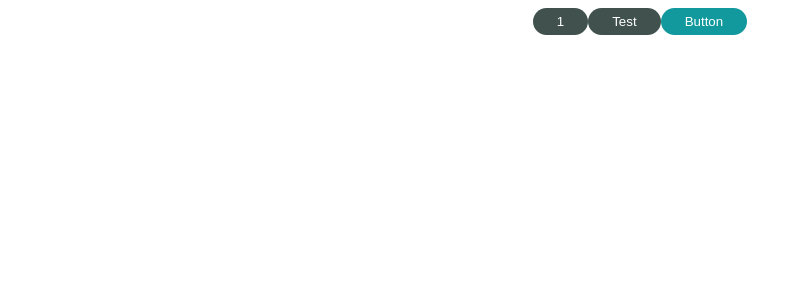
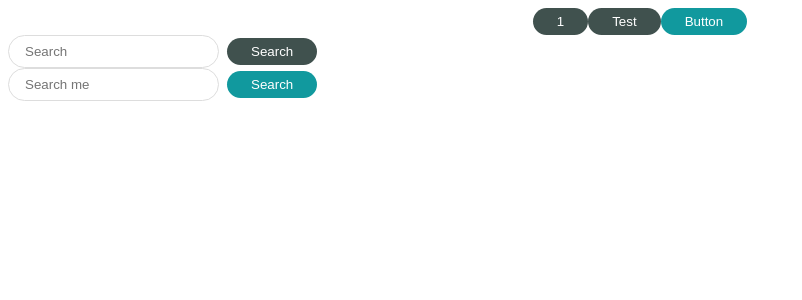
Before and after one commit to ayakamiyake7/codesandbox-practice4, a React (Create React App) app: page / in a window 1280 px wide. Shown: the top 300 px of the page, without its empty margins (0-802 px from the left). Built offline with nearby package versions, Linux system fonts and the light colour scheme.

Commit message:
Add molecules.

```diff
--- a/src/App.js
+++ b/src/App.js
@@ -1,5 +1,6 @@
 import { PrimaryButton } from "./components/atoms/button/PrimaryButton";
 import { SecondaryButton } from "./components/atoms/button/SecondaryButton";
+import { SearchInput } from "./components/molecules/SearchInput";
 import "./styles.css";
 
 export default function App() {
@@ -8,6 +9,8 @@
       <PrimaryButton>1</PrimaryButton>
       <PrimaryButton>Test</PrimaryButton>
       <SecondaryButton>Button</SecondaryButton>
+      <br />
+      <SearchInput />
     </div>
   );
 }
--- /dev/null
+++ b/src/components/atoms/input/Input.jsx
@@ -0,0 +1,13 @@
+import styled from "styled-components";
+
+export const Input = (props) => {
+  const { placeholder } = props;
+  return <SInput type="text" placeholder={placeholder} />;
+};
+
+const SInput = styled.input`
+  padding: 8px 16px;
+  border: solid 1px #ddd;
+  border-radius: 9999px;
+  outline: none;
+`;
--- /dev/null
+++ b/src/components/molecules/SearchInput.jsx
@@ -0,0 +1,32 @@
+import styled from "styled-components";
+
+import { PrimaryButton } from "../atoms/button/PrimaryButton";
+import { SecondaryButton } from "../atoms/button/SecondaryButton";
+import { Input } from "../atoms/input/Input";
+
+export const SearchInput = () => {
+  return (
+    <div>
+      <StyleContainer>
+        <Input placeholder="Search" />
+        <StyleButtonWrapper>
+          <PrimaryButton>Search</PrimaryButton>
+        </StyleButtonWrapper>
+      </StyleContainer>
+      <StyleContainer>
+        <Input placeholder="Search me" />
+        <StyleButtonWrapper>
+          <SecondaryButton>Search</SecondaryButton>
+        </StyleButtonWrapper>
+      </StyleContainer>
+    </div>
+  );
+};
+
+const StyleContainer = styled.div`
+  display: flex;
+  align-items: center;
+`;
+const StyleButtonWrapper = styled.div`
+  padding-left: 8px;
+`;
```
